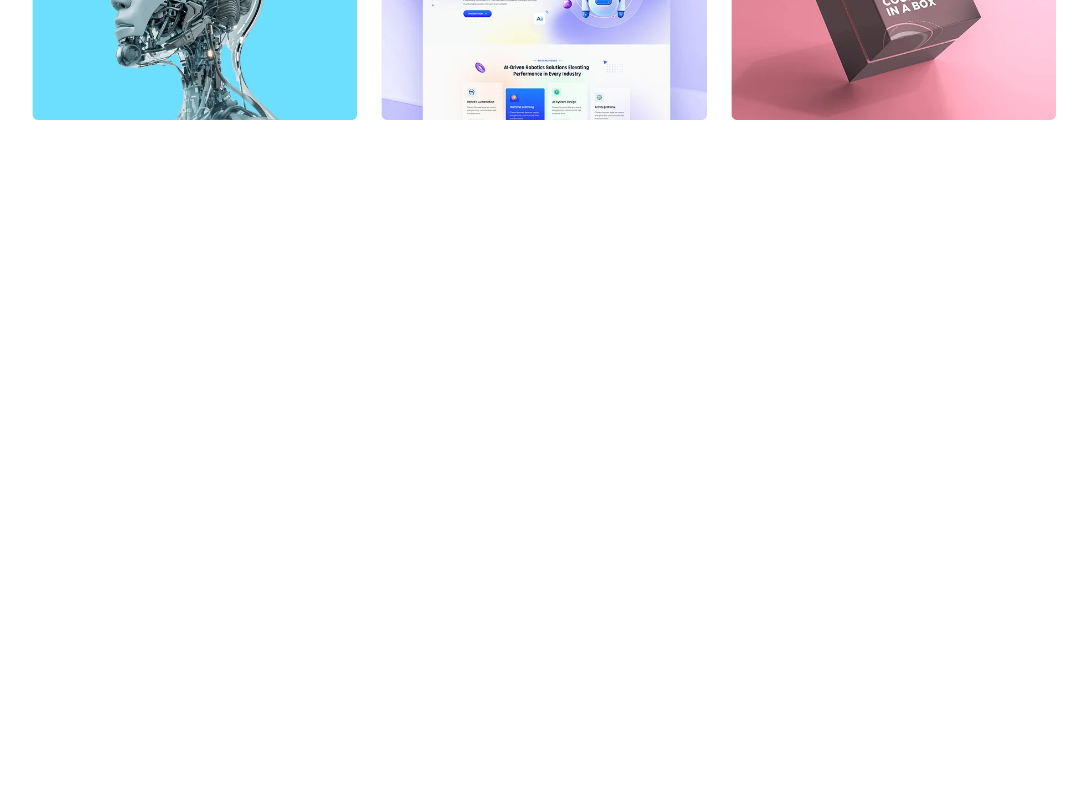
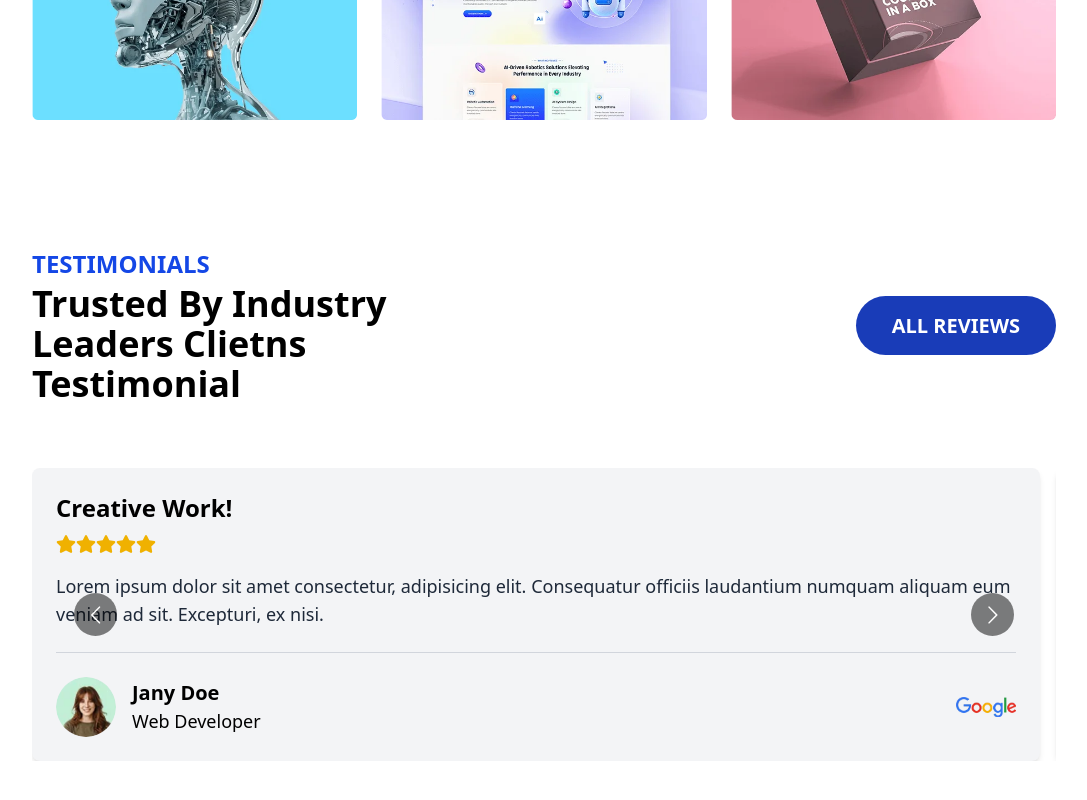
Before and after one commit to DevGabrielrr/software_starter-Next, a Next.js app: page / in a window 1280 px wide. Shown: the part 4711-5511 px from the top of the page, without its empty margins (96-1183 px from the left). Before the commit the page ends 4895 px from the top, so only its background shows below. Built offline with nearby package versions, Linux system fonts and the light colour scheme.

Commit message:
feat: finishing reviews clients

```diff
--- a/components/Home/Home.tsx
+++ b/components/Home/Home.tsx
@@ -5,6 +5,7 @@ import About from "./About/About";
 import WhyChoose from "./WhyChoose/WhyChoose";
 import Software from "./Software/Software";
 import Project from "./Project/Project";
+import Review from "./Review/Review";
 
 const Home = () => {
   return (
@@ -15,6 +16,7 @@ const Home = () => {
       <WhyChoose />
       <Software />
       <Project />
+      <Review />
     </div>
   );
 };
--- /dev/null
+++ b/components/Home/Review/Review.tsx
@@ -0,0 +1,83 @@
+"use client"
+import React from "react";
+import Carousel from "react-multi-carousel";
+import "react-multi-carousel/lib/styles.css";
+import ReviewCard from "./ReviewCard";
+
+const responsive = {
+  desktop: {
+    breakpoint: { max: 3000, min: 1224 },
+    items: 2,
+    slidesToSlide: 1,
+  },
+  tablet: {
+    breakpoint: { max: 1224, min: 764 },
+    items: 1,
+    slidesToSlide: 1,
+  },
+  mobile: {
+    breakpoint: { max: 764, min: 0 },
+    items: 1,
+    slidesToSlide: 1,
+  },
+};
+
+const Review = () => {
+  return (
+    <div className="pt-16 pb-16">
+      <div className="w-[90%] md:w-[80%] mx-auto">
+        {/* Section Heading */}
+        <div className="grid grid-cols-1 lg:grid-cols-2 gap-10 items-center">
+          <div>
+            <h1 className="text-lg sm:text-xl md:text-2xl font-bold text-blue-700 dark:text-pink-500 uppercase">
+              TESTIMONIALS
+            </h1>
+            <h1 className="text-xl sm:text-3xl md:text-4xl mt-1 font-bold">
+              Trusted By Industry Leaders Clietns Testimonial
+            </h1>
+          </div>
+          <div className="lg:ml-auto">
+            <a
+              href="#_"
+              className="w-full py-4 text-base sm:text-lg md:text-xl text-center text-white transition-colors font-semibold duration-300 bg-blue-800 rounded-full uppercase hover:bg-blue-900 ease px-9 md:w-auto"
+            >
+              All Reviews
+            </a>
+          </div>
+        </div>
+        {/* Slides */}
+        <div className="mt-16 ">
+          <Carousel
+            showDots={false}
+            responsive={responsive}
+            infinite={true}
+            autoPlay={true}
+            autoPlaySpeed={4000}
+          >
+            <ReviewCard
+              reviewTitle="Great Work!"
+              userName="Jassica Doe"
+              userImage="/images/c1.png"
+              role="Ui UX Designer"
+            />
+            <ReviewCard
+              reviewTitle="Creative Work!"
+              userName="Jany Doe"
+              userImage="/images/c2.png"
+              role="Web Developer"
+            />
+            <ReviewCard
+              reviewTitle="Awesom Work!"
+              userName="Jason Doe"
+              userImage="/images/c3.png"
+              role="App Developer"
+            />
+          </Carousel>
+
+        </div>
+      </div>
+    </div>
+  );
+};
+
+export default Review;
--- /dev/null
+++ b/components/Home/Review/ReviewCard.tsx
@@ -0,0 +1,52 @@
+import Image from "next/image";
+import React from "react";
+import { FaStar } from "react-icons/fa";
+
+type Props = {
+  reviewTitle: string;
+  userName: string;
+  userImage: string;
+  role: string;
+};
+const ReviewCard = ({ reviewTitle, userName, userImage, role }: Props) => {
+  return (
+    <div className="bg-gray-100 p-6 rounded-lg mr-4 shadow-md">
+      <h1 className="text-2xl text-black font-bold">{reviewTitle}</h1>
+      <div className="mt-2 flex items-center">
+        <FaStar className="text-yellow-500 w-5 h-6" />
+        <FaStar className="text-yellow-500 w-5 h-6" />
+        <FaStar className="text-yellow-500 w-5 h-6" />
+        <FaStar className="text-yellow-500 w-5 h-6" />
+        <FaStar className="text-yellow-500 w-5 h-6" />
+      </div>
+      <p className="mt-4 text-base md:text-lg font-medium text-gray-800">
+        Lorem ipsum dolor sit amet consectetur, adipisicing elit. Consequatur
+        officiis laudantium numquam aliquam eum veniam ad sit. Excepturi, ex
+        nisi.
+      </p>
+      <span className="block w-full h-[1px] bg-gray-300 mt-6 mb-6"></span>
+      <div className="flex items-center justify-between ">
+        <div className="flex items-center space-x-4">
+          <Image
+            src={userImage}
+            alt="image"
+            width={60}
+            height={60}
+            className="rounded-full"
+          />
+          <div>
+            <h1 className="text-base sm:text-lg text-black md:text-xl font-bold">
+              {userName}
+            </h1>
+            <p className="text-sm text-black sm:text-base md:text-lg">{role}</p>
+          </div>
+        </div>
+        <div>
+          <Image src="/images/c4.png" alt="google" width={60} height={60} />
+        </div>
+      </div>
+    </div>
+  );
+};
+
+export default ReviewCard;
--- a/package.json
+++ b/package.json
@@ -13,7 +13,8 @@
     "next-themes": "^0.4.6",
     "react": "^19.0.0",
     "react-dom": "^19.0.0",
-    "react-icons": "^5.5.0"
+    "react-icons": "^5.5.0",
+    "react-multi-carousel": "^2.8.6"
   },
   "devDependencies": {
     "@eslint/eslintrc": "^3",
```
Also changed, not shown: 1 other file (tests, documents, lock files or other folders).
